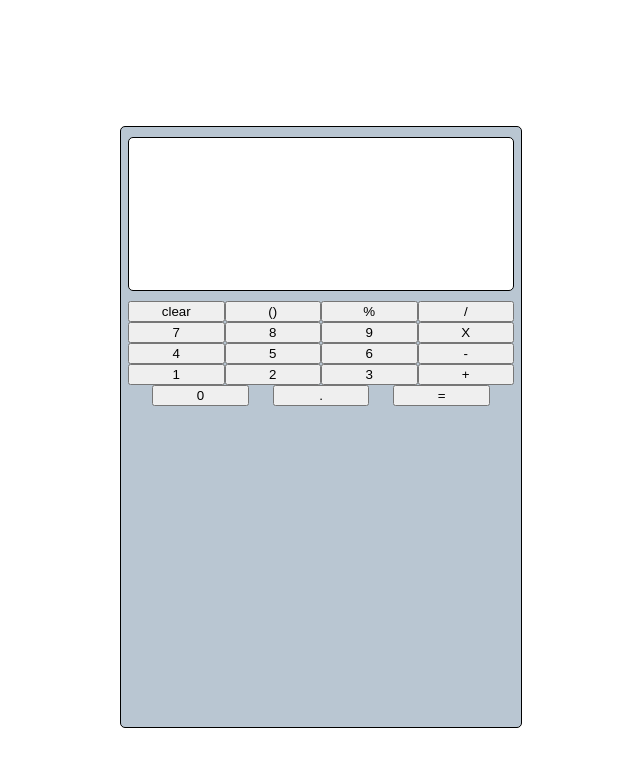
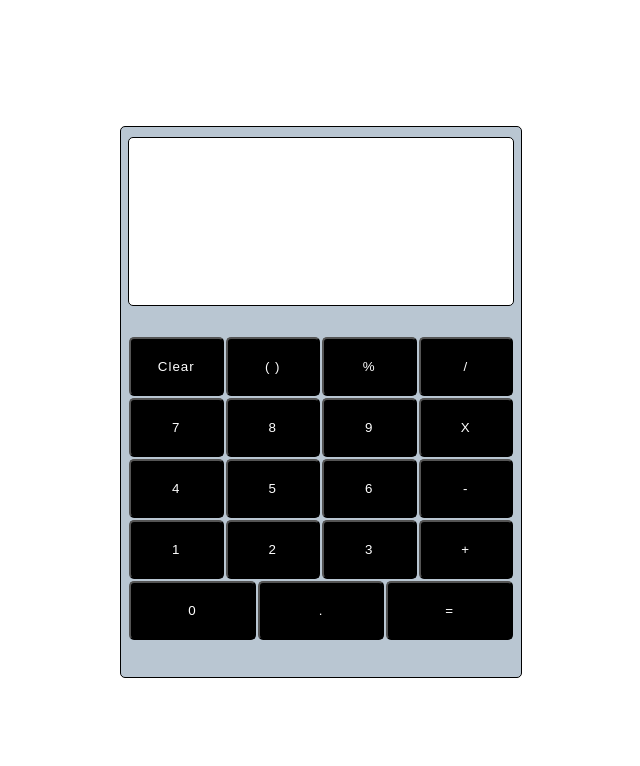
Before and after one commit to evannor/basic-calculator-js, a plain HTML site: page index.html in a window 1280 px wide. Shown: the whole page, without its empty margins (319-959 px from the left). Drawn offline with Linux system fonts and the light colour scheme.

Commit message:
Style buttons

```diff
--- a/index.css
+++ b/index.css
@@ -2,7 +2,7 @@
   margin: 10% 10%;
 }
 .calculator {
-  height: 600px;
+  height: 550px;
   width: 400px;
   background-color: #b9c6d2;
   margin: 0 auto;
@@ -13,13 +13,14 @@
 
 input {
   width: 95%;
-  height: 25%;
+  height: 30%;
   position: relative;
   top: 10px;
   left: 7px;
   text-align: end;
   border: #000 1px solid;
   border-radius: 5px;
+  margin-bottom: 20px;
 }
 
 #btn-area {
@@ -27,11 +28,25 @@ input {
   display: flex;
   flex-flow: row wrap;
   justify-content: space-evenly;
+  align-items: center;
   align-content: space-evenly;
   text-align: center;
   padding: 0 7px;
 }
 
 button {
-  width: 25%;
+  background-color: #000;
+  color: #fff;
+  letter-spacing: 1px;
+  flex: 20%;
+  padding: 20px 10px;
+  margin: 1px;
+  border-color: #000;
+  border-radius: 5px;
 }
+
+button:hover {
+  background-color: #c6d2b9;
+  color: #000;
+  transition: ease-in-out 0.3s;
+}
--- a/main.js
+++ b/main.js
@@ -1,7 +1,7 @@
 // alert("The JavaScript is connected!");
 
 // Create the rest of the calculator buttons
-let buttonArray = ["clear", "()", "%", "/", "7", "8", "9", "X", "4", "5", "6", "-", "1", "2", "3", "+", "0", ".", "="];
+let buttonArray = ["Clear", "( )", "%", "/", "7", "8", "9", "X", "4", "5", "6", "-", "1", "2", "3", "+", "0", ".", "="];
 
 for(i = 0; i < buttonArray.length; i++) {
   let btn = document.createElement("button");
```
